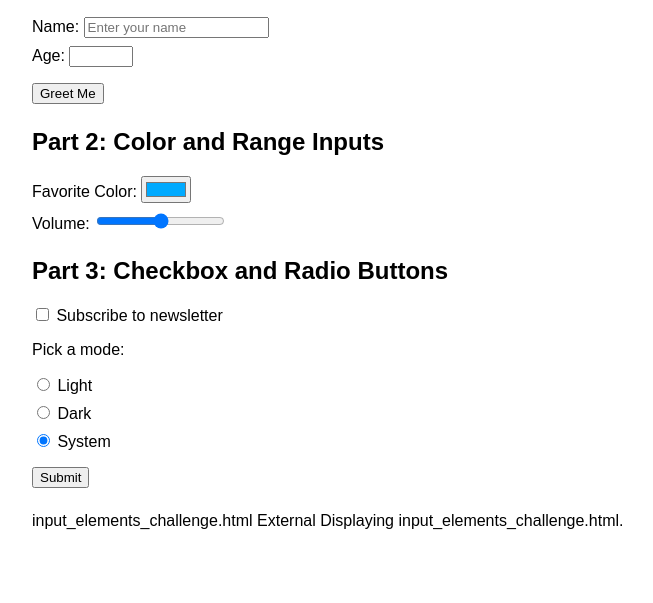
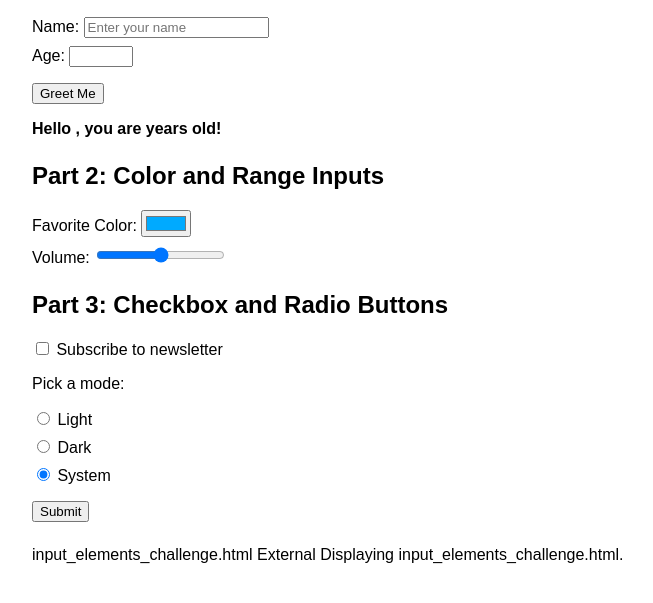
Before and after one commit to CrashoutKing123/CrashoutKing123.github.io, a plain HTML site: page input_elements_challenge.html in a window 1280 px wide. Both pictures are taken after a click on the button "Greet Me". Shown: the part 121-724 px from the top of the page, without its empty margins (308-961 px from the left). Drawn offline with Linux system fonts and the light colour scheme.

Commit message:
update input elements challenge

```diff
--- a/input_elements_challenge.html
+++ b/input_elements_challenge.html
@@ -83,8 +83,13 @@
 
         btnGreet.addEventListener("click", () => {
             // TODO: Display a message like "Hello NAME, you are AGE years old!"
-            console.log("")
             // Challenge: If age < 13, show "You're just a kid!" instead.
+            let name = nameInput.value;
+            let age = ageInput.value;
+            greetingOutput.textContent = "Hello " + name + ", you are " + age + " years old!"
+            if (age < 13) {
+                greetingOutput.textcontent = "You're just a kid!";
+            }
         });
 
         // --- PART 2 ---
@@ -93,7 +98,6 @@
         const colorOutput = document.getElementById("colorOutput");
 
         // TODO: Update the background color of colorOutput whenever the color input changes.
-
         // Challenge: Also display the hex code and volume value dynamically.
 
         // --- PART 3 ---
```
